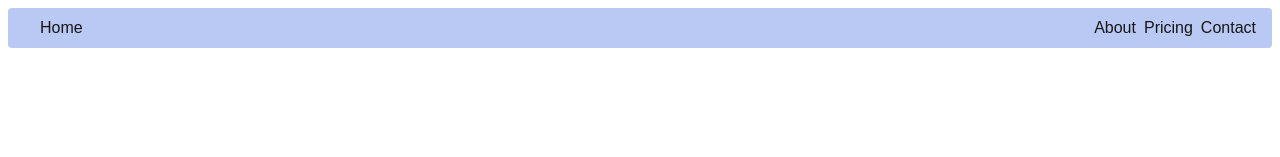
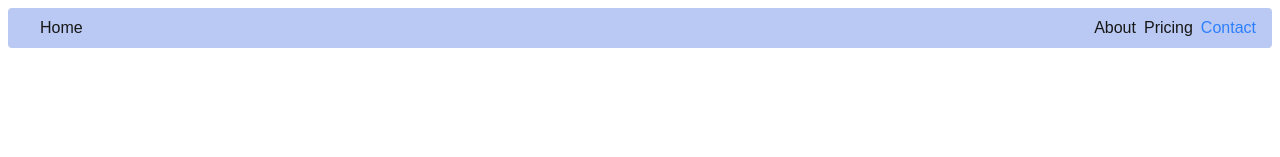
Before and after one commit to jespejo-run-dev/first-steps-nextjs, a Next.js app: page /contact in a window 1280 px wide. Shown: the top 157 px of the page. Built offline with nearby package versions, Linux system fonts and the light colour scheme; some icons are missing.

Commit message:
usePathname - ActiveLink

```diff
--- /dev/null
+++ b/components/active-link/ActiveLink.module.css
@@ -0,0 +1,9 @@
+@reference "tailwindcss";
+
+.link {
+    @apply hover:underline hover:text-blue-400 mr-2 transition-all;
+}
+
+.active-link {
+    @apply text-blue-500;
+}
--- /dev/null
+++ b/components/active-link/ActiveLink.tsx
@@ -0,0 +1,24 @@
+'use client'
+
+import Link from "next/link"
+import style from './ActiveLink.module.css'
+import { usePathname } from "next/navigation"
+
+interface Props {
+  path: string
+  text: string
+}
+
+export const ActiveLink = ({path, text}: Props) => {
+
+  const pathName = usePathname()
+  const isActive = pathName === path
+
+  return (
+    <Link
+      className={`${style.link} ${isActive && style['active-link']}`}
+      href={path}>
+      {text}
+    </Link>
+  )
+}
--- a/components/index.ts
+++ b/components/index.ts
@@ -1,3 +1,4 @@
 
 
 export * from './navbar/Navbar'
+export {ActiveLink} from './active-link/ActiveLink'
--- a/components/navbar/Navbar.tsx
+++ b/components/navbar/Navbar.tsx
@@ -1,5 +1,6 @@
 import { HomeIcon } from "@primer/octicons-react"
 import Link from "next/link"
+import { ActiveLink } from "../active-link/ActiveLink"
 
 const navItems = [
     {
@@ -29,9 +30,10 @@
         <div className="flex flex-1"></div>
 
         {navItems.map((navItem) => (
-            <Link key={navItem.path} href={navItem.path} className="mr-2">
-                {navItem.text}
-            </Link>
+            <ActiveLink
+                key={navItem.path}
+                {...navItem}
+            />
         ))}
 
 
```
